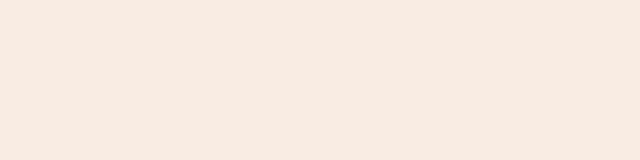
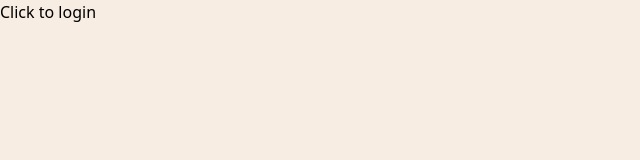
Before and after one commit to nde95/earlier-or-later, a React (Vite) app: page /auth in a window 1280 px wide. Before the commit this address had no page. Shown: the top 160 px of the page, without its empty margins (0-640 px from the left). Built offline with nearby package versions, Linux system fonts and the light colour scheme.

Commit message:
route and component to handle better auth testing, remove when its done

```diff
--- a/src/App.tsx
+++ b/src/App.tsx
@@ -4,6 +4,14 @@ import LandingPage from "./components/pages/Landing/LandingPage";
 import HowTo from "./components/pages/Landing/HowTo";
 import { useEffect } from "react";
 import { useImageContext } from "./context/ImageContext";
+import TestPage from "./components/TestPage";
+
+// TO DO
+
+// end game state handling
+// add user score to context and update it when the game ends
+// make that reflect in the user's profile and in the UI
+// make login more consistent across components
 
 function App() {
   const { newImages, currentImage, usedImageIds } = useImageContext();
@@ -19,6 +27,7 @@ function App() {
       <Route path="/" element={<LandingPage />} />
       <Route path="/game" element={<GamePage />} />
       <Route path="/howto" element={<HowTo />} />
+      <Route path="/auth" element={<TestPage />} />
     </Routes>
   );
 }
--- /dev/null
+++ b/src/components/TestPage.tsx
@@ -0,0 +1,23 @@
+import { useState } from "react";
+import AuthModal from "./Modals/AuthModal";
+
+const TestPage = () => {
+  const [isModalOpen, setIsModalOpen] = useState(false);
+
+  const handleOpenModal = () => {
+    setIsModalOpen(true);
+  };
+
+  const handleCloseModal = () => {
+    setIsModalOpen(false);
+  };
+
+  return (
+    <div>
+      <AuthModal isOpen={isModalOpen} onClose={handleCloseModal} />
+      <button onClick={() => handleOpenModal()}>Click to login</button>
+    </div>
+  );
+};
+
+export default TestPage;
```
